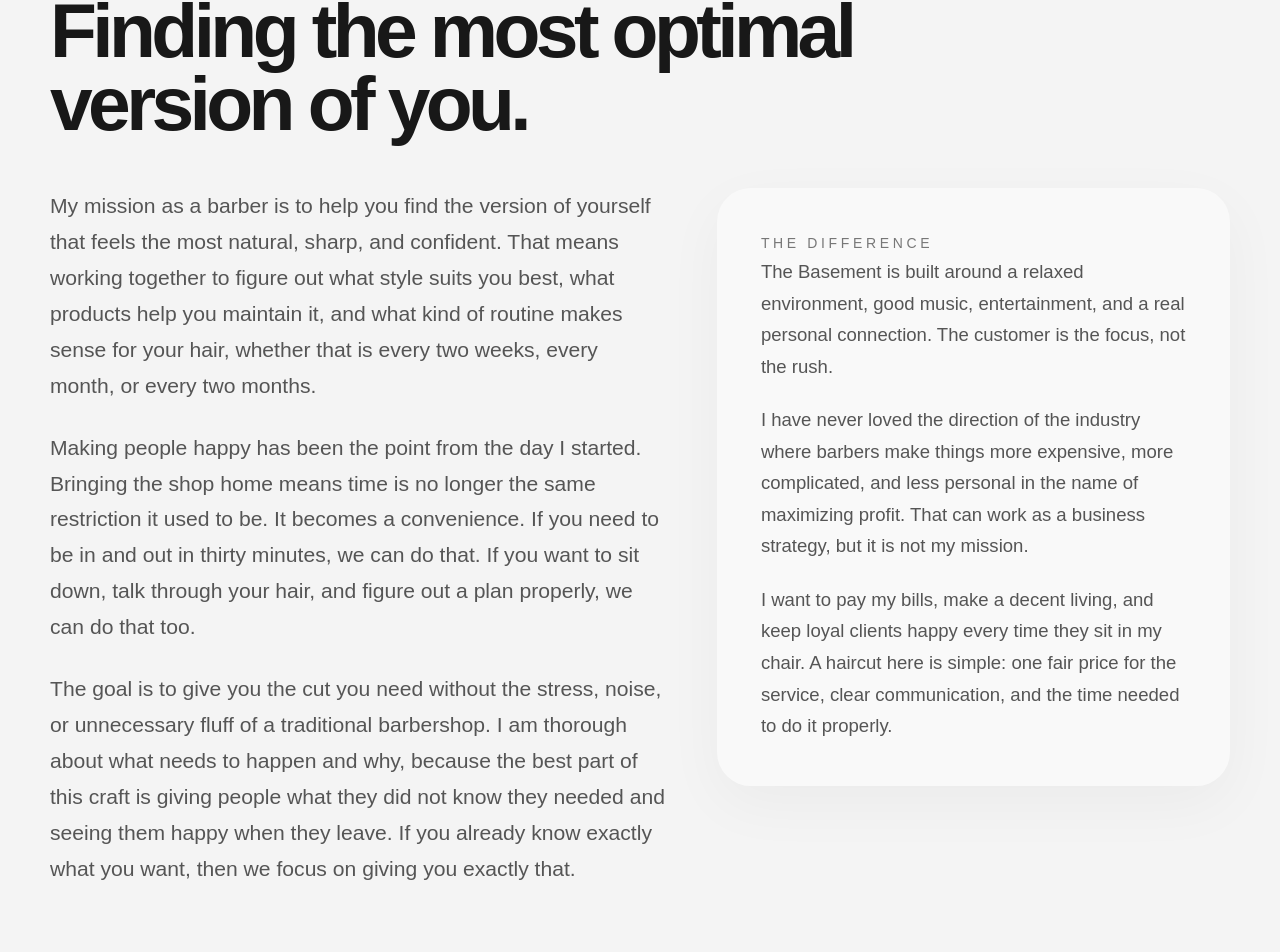
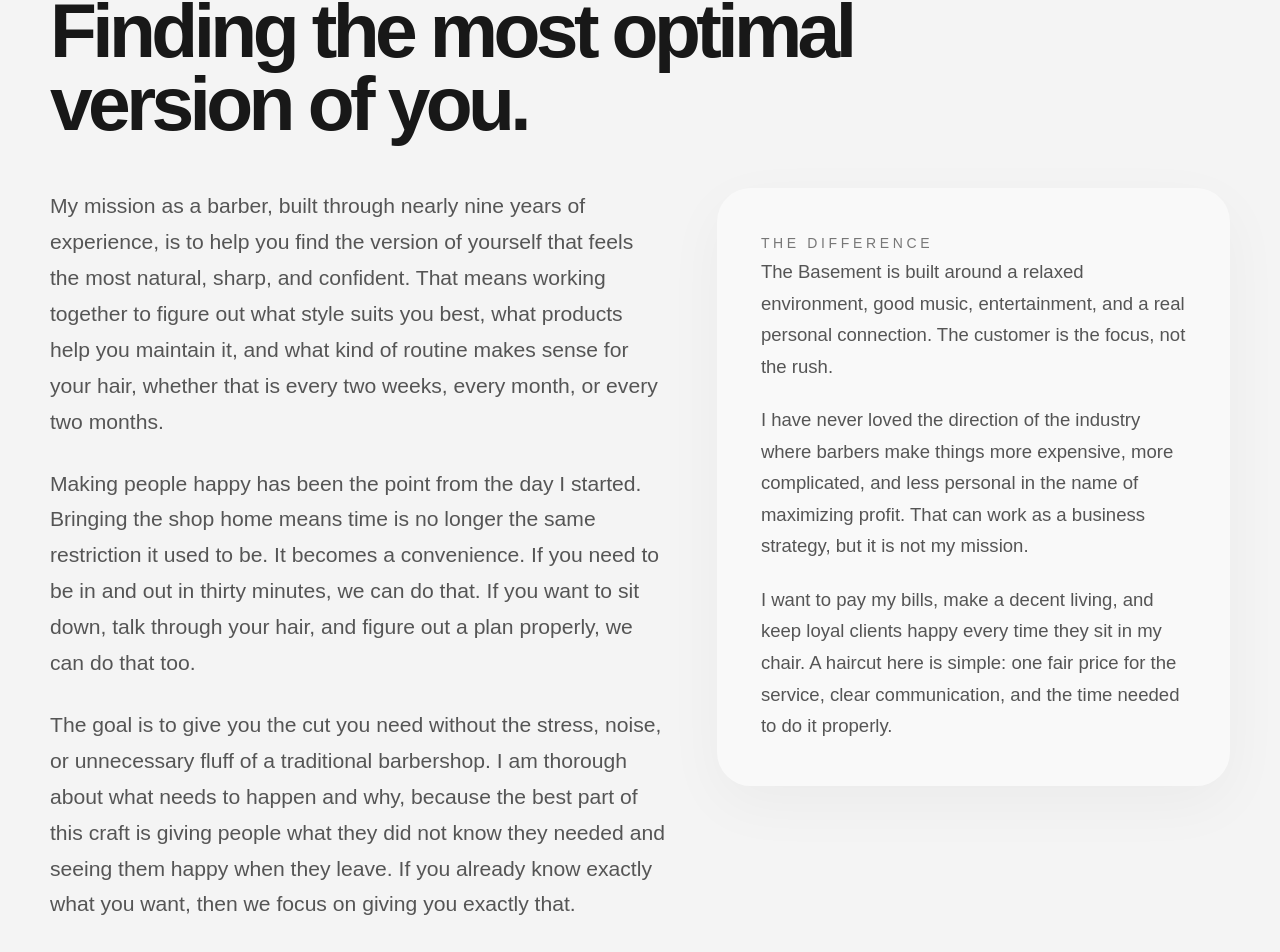
Before and after one commit to Tj45677/the-basement-website, a Next.js app: page / in a window 1280 px wide. Shown: the part 5895-6847 px from the top of the page. Built offline with nearby package versions, Linux system fonts and the light colour scheme.

Commit message:
Fixed Experience

```diff
--- a/src/app/page.tsx
+++ b/src/app/page.tsx
@@ -434,7 +434,7 @@ function AboutSection() {
       <div style={aboutGridStyle} className="section-grid-two">
         <div style={aboutBodyStyle}>
           <p style={{ margin: "0 0 26px" }}>
-            My mission as a barber is to help you find the version of yourself that feels the most natural, sharp, and confident. That means working together to figure out what style suits you best, what products help you maintain it, and what kind of routine makes sense for your hair, whether that is every two weeks, every month, or every two months.
+            My mission as a barber, built through nearly nine years of experience, is to help you find the version of yourself that feels the most natural, sharp, and confident. That means working together to figure out what style suits you best, what products help you maintain it, and what kind of routine makes sense for your hair, whether that is every two weeks, every month, or every two months.
           </p>
           <p style={{ margin: "0 0 26px" }}>
             Making people happy has been the point from the day I started. Bringing the shop home means time is no longer the same restriction it used to be. It becomes a convenience. If you need to be in and out in thirty minutes, we can do that. If you want to sit down, talk through your hair, and figure out a plan properly, we can do that too.
```
